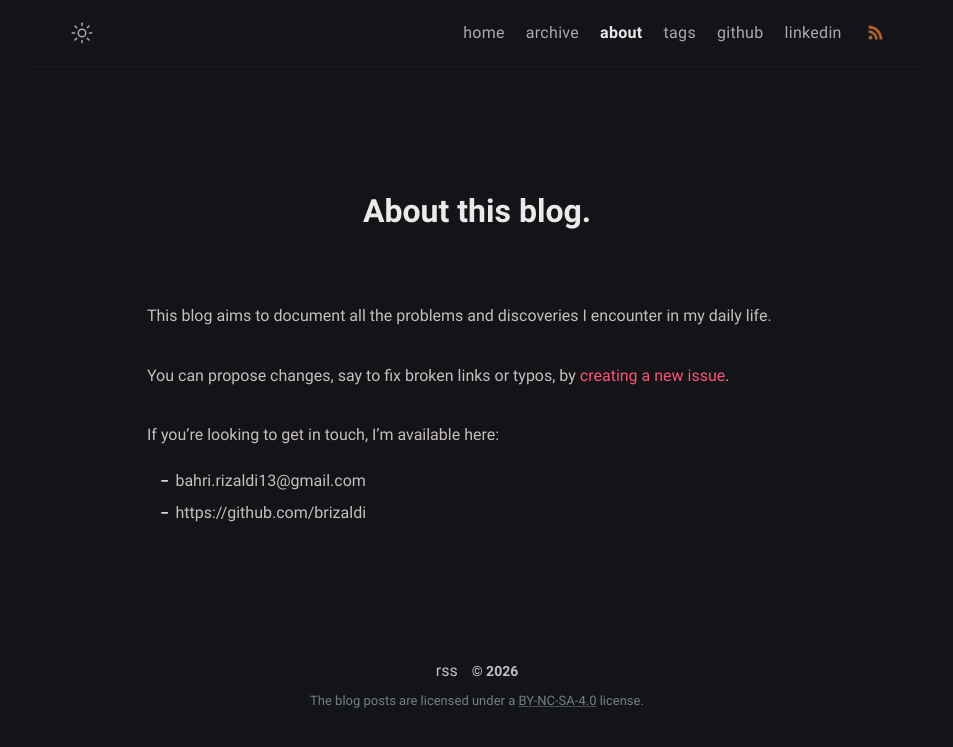
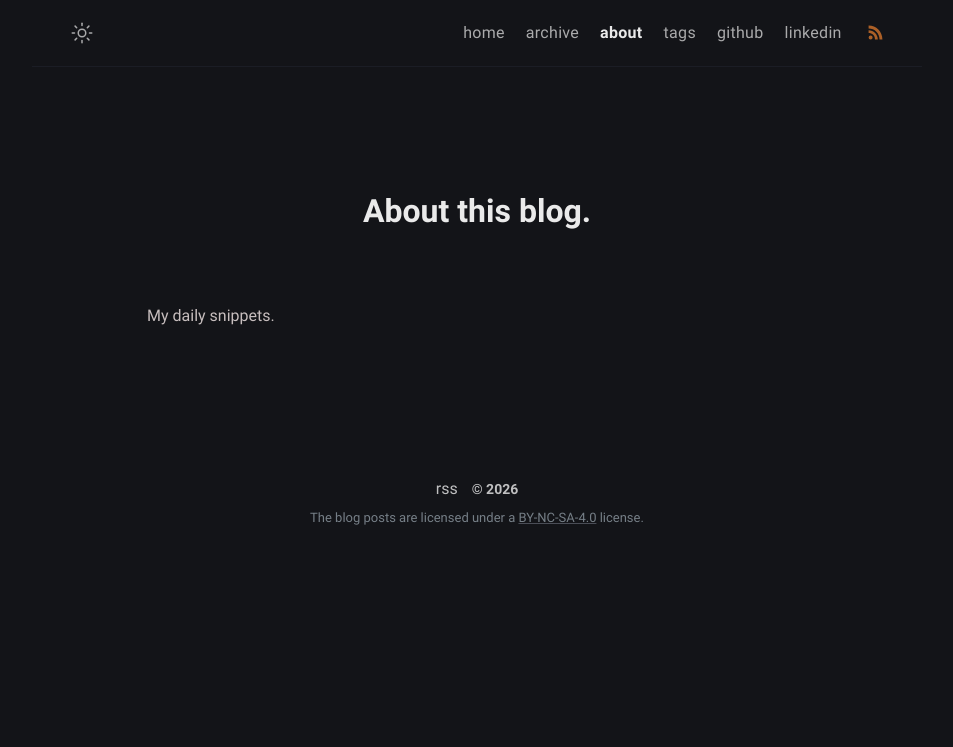
Before and after one commit to brizaldi/brizaldi.github.io, a Jekyll site: the page built from about.md, in a window 1280 px wide. Shown: the top 747 px of the page, without its empty margins (163-1116 px from the left). Built offline with Jekyll 4.4.1, drawn with Linux system fonts in a browser that asks for light colours.

Commit message:
Update about page

```diff
--- a/about.md
+++ b/about.md
@@ -6,11 +6,4 @@ excerpt: My daily snippets
 comments: false
 ---
 
-This blog aims to document all the problems and discoveries I encounter in my daily life.
-
-You can propose changes, say to fix broken links or typos, by [creating a new issue](http://github.com/brizaldi/brizaldi.github.io/issues/new).
-
-If you're looking to get in touch, I'm available here:
-
-- {{ site.author.email }}
-- https://github.com/{{ site.author.github }}
+My daily snippets.
```
Also changed, not shown: README.md.
